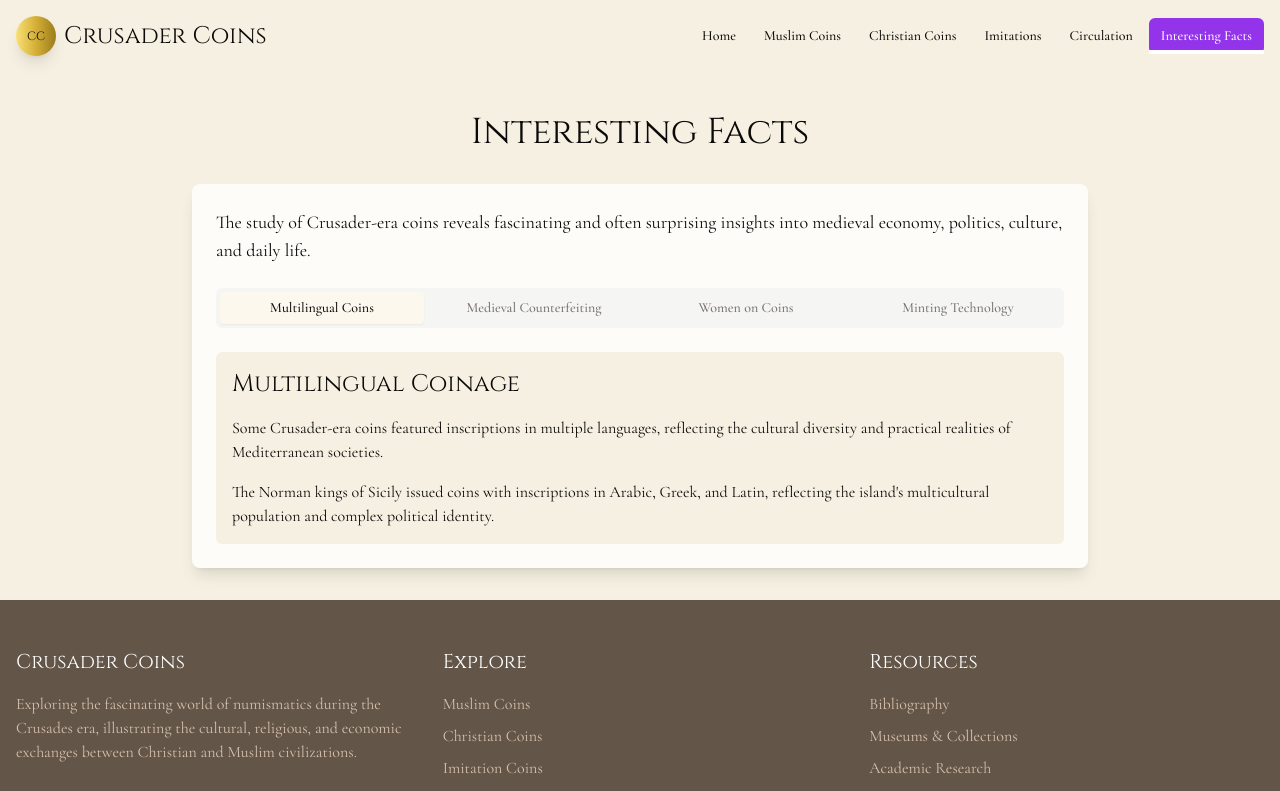
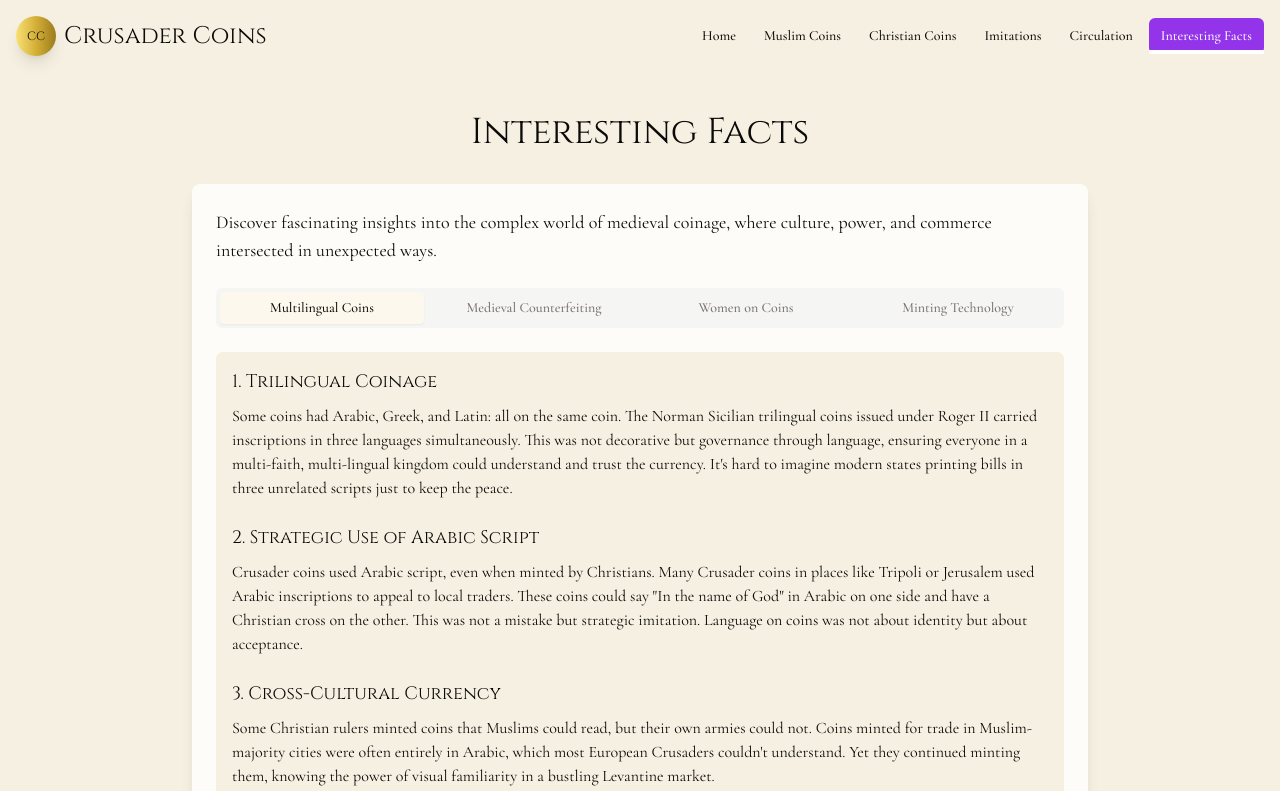
Before and after one commit to GITWOCS/coin-trails-of-faith, a React (Vite) app: page /interesting-facts in a window 1280 px wide. Shown: the top 791 px of the page. Built offline with nearby package versions, Linux system fonts and the light colour scheme.

Commit message:
Refactor: Update Interesting Facts page content
Update the content of the InterestingFacts page with new information, replacing hyphens with appropriate alternatives.

```diff
--- a/src/pages/InterestingFacts.tsx
+++ b/src/pages/InterestingFacts.tsx
@@ -16,8 +16,7 @@ const InterestingFacts = () => {
 
           <div className="max-w-4xl mx-auto bg-white/80 backdrop-blur-sm shadow-lg rounded-lg p-6">
             <p className="mb-6 text-lg">
-              The study of Crusader-era coins reveals fascinating and often surprising insights into
-              medieval economy, politics, culture, and daily life.
+              Discover fascinating insights into the complex world of medieval coinage, where culture, power, and commerce intersected in unexpected ways.
             </p>
 
             <Tabs defaultValue="multilingual" className="w-full">
@@ -28,52 +27,72 @@ const InterestingFacts = () => {
                 <TabsTrigger value="technology">Minting Technology</TabsTrigger>
               </TabsList>
 
-              <TabsContent value="multilingual" className="mt-6 p-4 bg-parchment rounded-md">
-                <h2 className="text-2xl font-medieval mb-4">Multilingual Coinage</h2>
-                <p className="mb-4">
-                  Some Crusader-era coins featured inscriptions in multiple languages, reflecting the
-                  cultural diversity and practical realities of Mediterranean societies.
-                </p>
-                <p>
-                  The Norman kings of Sicily issued coins with inscriptions in Arabic, Greek, and Latin,
-                  reflecting the island's multicultural population and complex political identity.
-                </p>
+              <TabsContent value="multilingual" className="mt-6 p-4 bg-parchment rounded-md space-y-6">
+                <div>
+                  <h3 className="font-medieval text-lg mb-2">1. Trilingual Coinage</h3>
+                  <p>Some coins had Arabic, Greek, and Latin: all on the same coin. The Norman Sicilian trilingual coins issued under Roger II carried inscriptions in three languages simultaneously. This was not decorative but governance through language, ensuring everyone in a multi-faith, multi-lingual kingdom could understand and trust the currency. It's hard to imagine modern states printing bills in three unrelated scripts just to keep the peace.</p>
+                </div>
+
+                <div>
+                  <h3 className="font-medieval text-lg mb-2">2. Strategic Use of Arabic Script</h3>
+                  <p>Crusader coins used Arabic script, even when minted by Christians. Many Crusader coins in places like Tripoli or Jerusalem used Arabic inscriptions to appeal to local traders. These coins could say "In the name of God" in Arabic on one side and have a Christian cross on the other. This was not a mistake but strategic imitation. Language on coins was not about identity but about acceptance.</p>
+                </div>
+
+                <div>
+                  <h3 className="font-medieval text-lg mb-2">3. Cross-Cultural Currency</h3>
+                  <p>Some Christian rulers minted coins that Muslims could read, but their own armies could not. Coins minted for trade in Muslim-majority cities were often entirely in Arabic, which most European Crusaders couldn't understand. Yet they continued minting them, knowing the power of visual familiarity in a bustling Levantine market.</p>
+                </div>
               </TabsContent>
 
-              <TabsContent value="counterfeits" className="mt-6 p-4 bg-parchment rounded-md">
-                <h2 className="text-2xl font-medieval mb-4">Medieval Counterfeiting</h2>
-                <p className="mb-4">
-                  Counterfeit coins were a significant issue during the Crusades era, with various
-                  methods used to create fake currency or debase official coinage.
-                </p>
-                <p>
-                  Some medieval counterfeiters would create copper cores and coat them with gold
-                  or silver, a practice called "fourrée" that required sophisticated techniques.
-                </p>
+              <TabsContent value="counterfeits" className="mt-6 p-4 bg-parchment rounded-md space-y-6">
+                <div>
+                  <h3 className="font-medieval text-lg mb-2">1. Superior Counterfeits</h3>
+                  <p>Some counterfeiters in the Middle Ages were so good, their coins circulated better than official ones. In some cases, forgers produced coins with higher silver content than official mints, meaning the fake was literally more valuable than the real thing. This turned entire regions into "trust the coin, not the ruler" economies.</p>
+                </div>
+
+                <div>
+                  <h3 className="font-medieval text-lg mb-2">2. Faithful Imitations</h3>
+                  <p>Crusaders didn't just counterfeit Muslim coins, they copied the mistakes too. Some imitation dinars are so faithful that they even preserve spelling errors or decorative quirks from the original Islamic coins. That means they weren't reading the Arabic but copying it like artists tracing calligraphy they couldn't understand.</p>
+                </div>
+
+                <div>
+                  <h3 className="font-medieval text-lg mb-2">3. Emergency Currency</h3>
+                  <p>Counterfeit coins weren't always made to deceive. In some Crusader cities, "forgeries" were unofficial coins minted during emergencies or shortages with full public knowledge. People used them anyway, because trust in metal often trumped official endorsement.</p>
+                </div>
               </TabsContent>
 
-              <TabsContent value="women" className="mt-6 p-4 bg-parchment rounded-md">
-                <h2 className="text-2xl font-medieval mb-4">Women on Crusader Coins</h2>
-                <p className="mb-4">
-                  Several powerful women appeared on coinage during the Crusades era, reflecting their
-                  important political roles in both Christian and Muslim societies.
-                </p>
-                <p>
-                  Queen Melisende of Jerusalem (ruled 1131-1153) was one of the few female rulers whose
-                  name appeared on Crusader coinage, signifying her legitimate authority.
-                </p>
+              <TabsContent value="women" className="mt-6 p-4 bg-parchment rounded-md space-y-6">
+                <div>
+                  <h3 className="font-medieval text-lg mb-2">1. Invisible Power</h3>
+                  <p>Women almost never appeared on Crusader or Islamic coins, but not because they weren't powerful. Queens and noblewomen like Melisende of Jerusalem played huge political roles, but they were invisible in coinage, which was one of the main public markers of power. That silence speaks volumes.</p>
+                </div>
+
+                <div>
+                  <h3 className="font-medieval text-lg mb-2">2. Byzantine Exception</h3>
+                  <p>Byzantine empresses, however, did appear, sometimes with equal billing. Coins from the Byzantine world show Empress Irene standing beside her son or husband, with inscriptions naming her as co-ruler. That was centuries ahead of what the Crusader states ever allowed on their coins.</p>
+                </div>
+
+                <div>
+                  <h3 className="font-medieval text-lg mb-2">3. Hidden Authority</h3>
+                  <p>Some Islamic coins were minted under queens, even if they weren't shown. In parts of the Islamic world, women like Queen Arwa al-Sulayhi of Yemen had coins minted in their name, but never with their face, maintaining religious decorum while quietly asserting power.</p>
+                </div>
               </TabsContent>
 
-              <TabsContent value="technology" className="mt-6 p-4 bg-parchment rounded-md">
-                <h2 className="text-2xl font-medieval mb-4">Minting Technology</h2>
-                <p className="mb-4">
-                  The Crusades era saw important developments in coin minting technology, with cross-cultural
-                  exchange of techniques between European and Islamic societies.
-                </p>
-                <p>
-                  While European mints typically used hammered techniques for coinage, some Islamic mints
-                  had developed more advanced methods for ensuring consistent weight and purity.
-                </p>
+              <TabsContent value="technology" className="mt-6 p-4 bg-parchment rounded-md space-y-6">
+                <div>
+                  <h3 className="font-medieval text-lg mb-2">1. Unique Shapes</h3>
+                  <p>Some coins were so thin, they were bent into bowl shapes on purpose. Byzantine coins, especially under the late empire, were shaped like shallow cups to help with stacking and counting. Some Crusader mints adopted this format, creating oddly satisfying piles of bowl-shaped money.</p>
+                </div>
+
+                <div>
+                  <h3 className="font-medieval text-lg mb-2">2. Resourceful Reuse</h3>
+                  <p>Crusaders reused enemy coins by simply striking over them. Rather than melting down old Islamic or Byzantine coins, Crusaders sometimes just hammered new designs on top. This was faster, cheaper, and way more chaotic, some coins have Christian crosses barely hiding under faded Arabic script.</p>
+                </div>
+
+                <div>
+                  <h3 className="font-medieval text-lg mb-2">3. Artful Text</h3>
+                  <p>Islamic coins were minted with no imagery at all, but with perfectly balanced lines of text. This wasn't laziness but theology and art fused. The precision of Islamic inscriptions required a level of craftsmanship that rivaled figurative designs, and the result was a coin that was symmetrical, legible, and sacred.</p>
+                </div>
               </TabsContent>
             </Tabs>
           </div>
```
